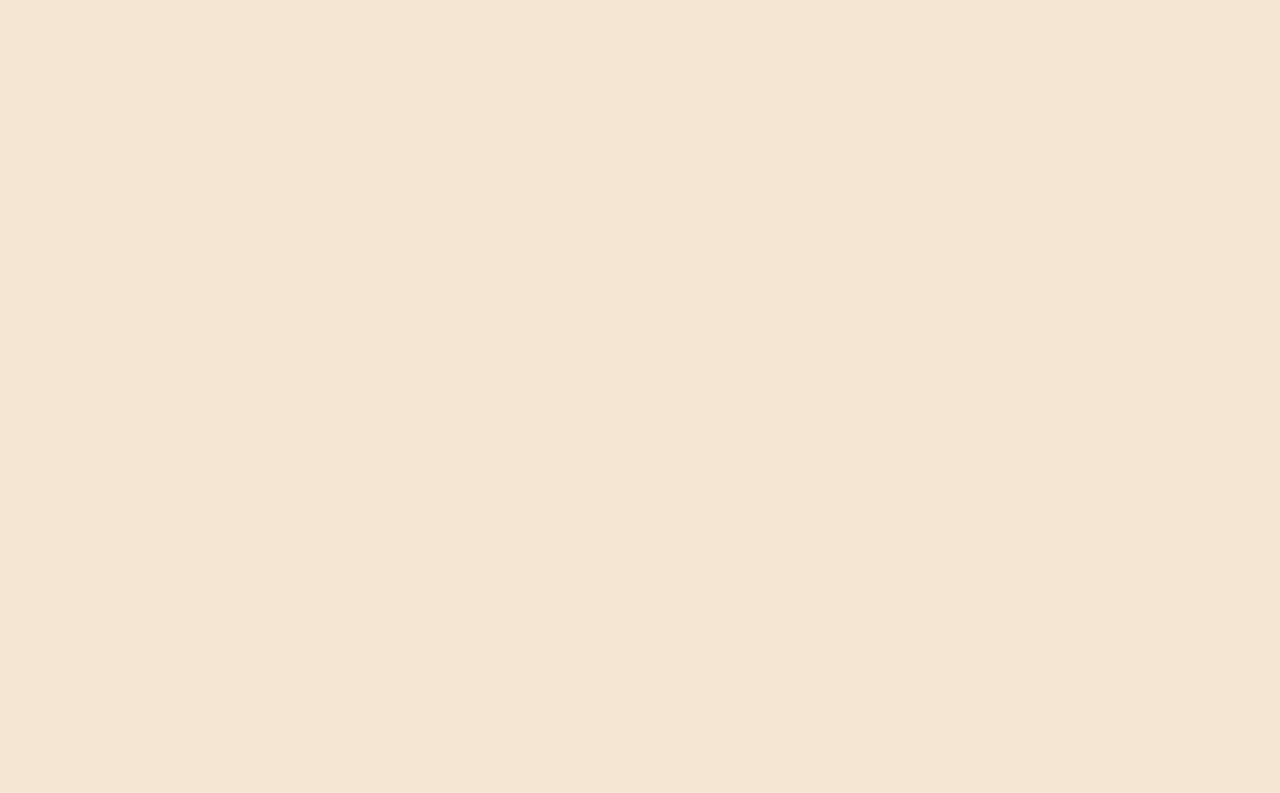
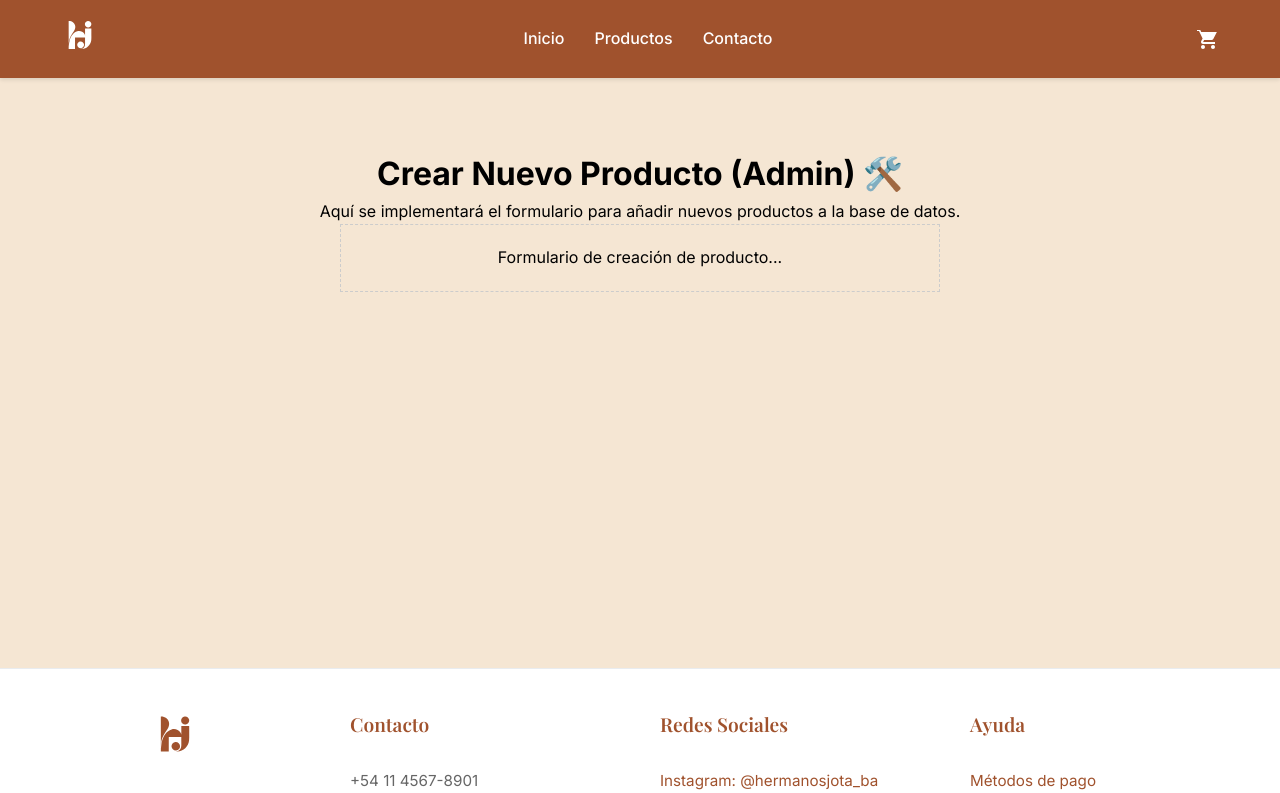
Before and after one commit to jazminshaiel/hermanos_jota, a React (Create React App) app in the folder client/: page /admin/crear-producto in a window 1280 px wide. Before the commit this address had no page. Shown: the top 793 px of the page. Built offline with nearby package versions, Linux system fonts and the light colour scheme.

Commit message:
Implementación de la ruta /admin/crear-producto y conexión exitosa a MongoDB

```diff
--- a/client/src/App.js
+++ b/client/src/App.js
@@ -7,6 +7,7 @@ import ProductDetail from "./pages/ProductDetail";
 import Cart from "./pages/Cart";
 import ModalCarrito from "./components/ModalCarrito";
 import ScrollToTop from "./components/ScrollToTop";
+import CreateProductPage from "./pages/CreateProductPage";
 
 function App() {
 	// Estado global del carrito
@@ -120,6 +121,16 @@ function App() {
 						/>
 					}
 				/>
+
+				{/* Página Crear Producto (Administrativa) */}
+				<Route
+					path="/admin/crear-producto"
+					element={
+						<CreateProductPage
+							carritoItems={totalItems}
+						/>
+					}
+				/>
 			</Routes>
 
 			{/* Modal de Carrito */}
--- /dev/null
+++ b/client/src/pages/CreateProductPage.jsx
@@ -0,0 +1,24 @@
+import React from 'react';
+import Header from "../components/Header";
+import Footer from "../components/Footer";
+import "../styles/estilos-globales.css";
+import "../styles/Footer.css";
+
+function CreateProductPage({ carritoItems = 0 }) {
+    return (
+        <>
+            <Header carritoItems={carritoItems} />
+            <main style={{ padding: '40px', textAlign: 'center', minHeight: '70vh' }}>
+                <h1>Crear Nuevo Producto (Admin) 🛠️</h1>
+                <p>Aquí se implementará el formulario para añadir nuevos productos a la base de datos.</p>
+                <div style={{ marginTop: '20px', padding: '20px', border: '1px dashed #ccc', maxWidth: '600px', margin: '0 auto' }}>
+                    {/* El formulario para el nuevo producto irá aquí */}
+                    <p>Formulario de creación de producto...</p>
+                </div>
+            </main>
+            <Footer />
+        </>
+    );
+}
+
+export default CreateProductPage;
```
